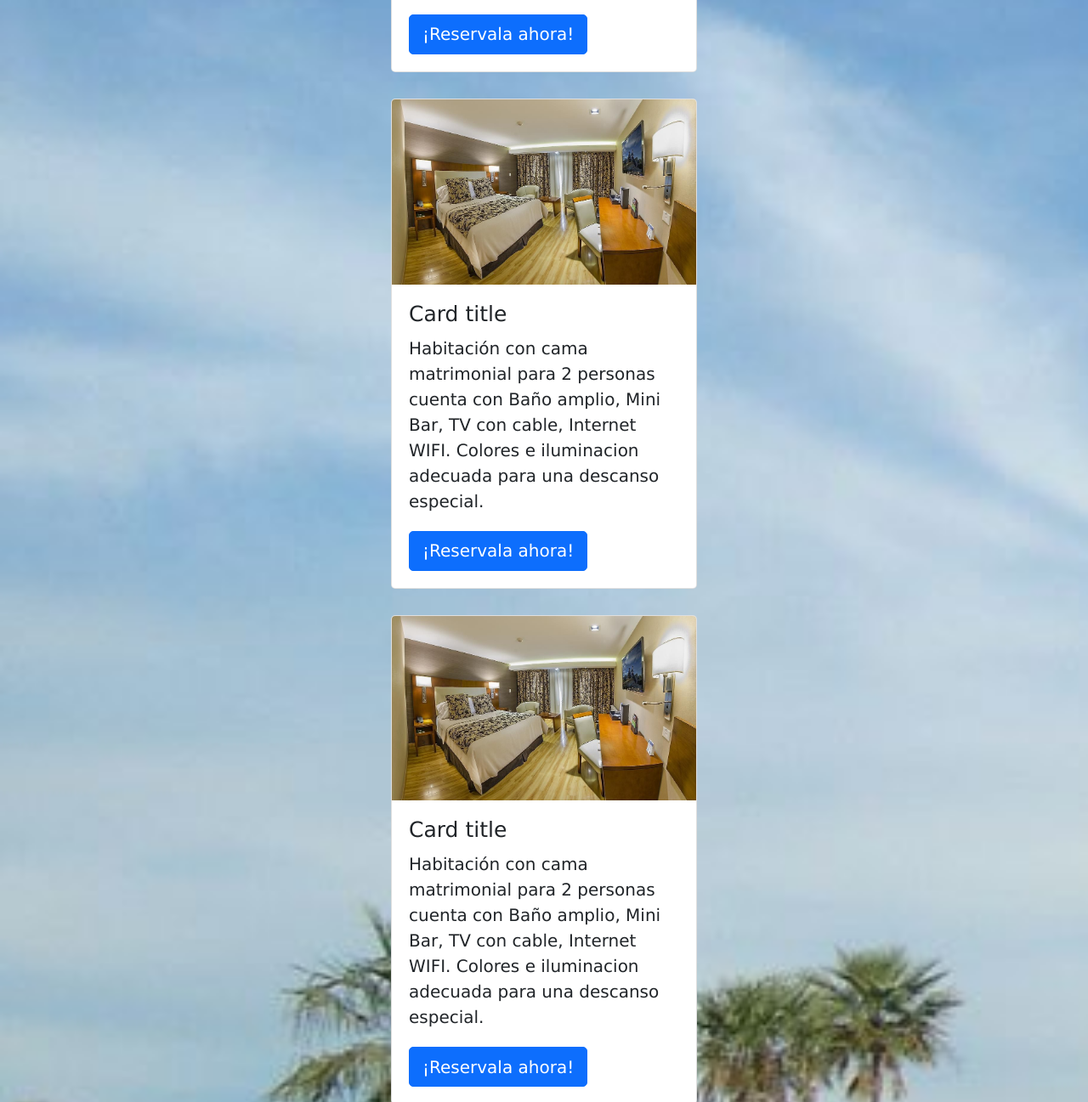
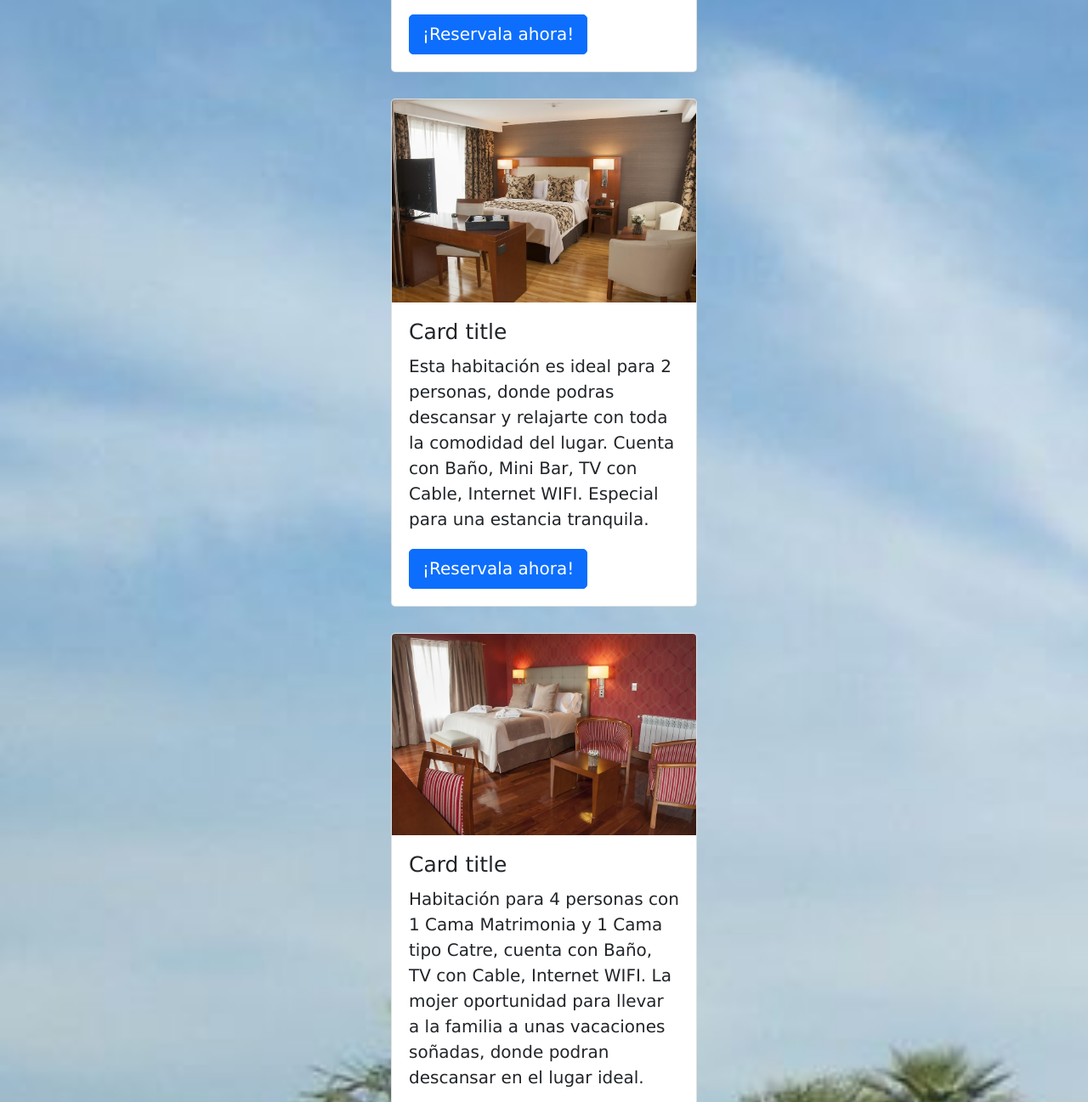
Before and after one commit to CarlosSandrin/PreEntrega3, a plain HTML site: page paginas/habitaciones.html in a window 1280 px wide. Shown: the part 683-1980 px from the top of the page at 85% size. Drawn offline with Linux system fonts and the light colour scheme.

Commit message:
Ultima carga

```diff
--- a/paginas/habitaciones.html
+++ b/paginas/habitaciones.html
@@ -63,28 +63,28 @@
           </div>
 
           <div class="card" style="width: 18rem;">
-            <img src="../images/Habitacion1.jpg" class="card-img-top" alt="...">
+            <img src="../images/Habitacion2.jpg" class="card-img-top" alt="...">
             <div class="card-body">
               <h5 class="card-title">Card title</h5>
-              <p class="card-text">Habitación con cama matrimonial para 2 personas cuenta con Baño amplio, Mini Bar, TV con cable, Internet WIFI. Colores e iluminacion adecuada para una descanso especial.</p>
+              <p class="card-text">Esta habitación es ideal para 2 personas, donde podras descansar y relajarte con toda la comodidad del lugar. Cuenta con Baño, Mini Bar, TV con Cable, Internet WIFI. Especial para una estancia tranquila.</p>
               <a href="#" class="btn btn-primary">¡Reservala ahora!</a>
             </div>
           </div>
 
           <div class="card" style="width: 18rem;">
-            <img src="../images/Habitacion1.jpg" class="card-img-top" alt="...">
+            <img src="../images/Habitacion3.jpg" class="card-img-top" alt="...">
             <div class="card-body">
               <h5 class="card-title">Card title</h5>
-              <p class="card-text">Habitación con cama matrimonial para 2 personas cuenta con Baño amplio, Mini Bar, TV con cable, Internet WIFI. Colores e iluminacion adecuada para una descanso especial.</p>
+              <p class="card-text">Habitación para 4 personas con 1 Cama Matrimonia y 1 Cama tipo Catre, cuenta con Baño, TV con Cable, Internet WIFI. La mojer oportunidad para llevar a la familia a unas vacaciones soñadas, donde podran descansar en el lugar ideal.</p>
               <a href="#" class="btn btn-primary">¡Reservala ahora!</a>
             </div>
           </div>
 
           <div class="card" style="width: 18rem;">
-            <img src="../images/Habitacion1.jpg" class="card-img-top" alt="...">
+            <img src="../images/Habitacio4.jpg" class="card-img-top" alt="...">
             <div class="card-body">
               <h5 class="card-title">Card title</h5>
-              <p class="card-text">Habitación con cama matrimonial para 2 personas cuenta con Baño amplio, Mini Bar, TV con cable, Internet WIFI. Colores e iluminacion adecuada para una descanso especial.</p>
+              <p class="card-text">Habitación para 6 personas, con Cama Matrimonial y 2 Camas estilo Catre, la misma cuenta con Baño, TV con Cable, Internet WIFI. Una oportunidad para escapada con la familia o amigos, a pasar unas hermosas vacaciones o un gran fin de semana de locuras!!</p>
               <a href="#" class="btn btn-primary">¡Reservala ahora!</a>
             </div>
           </div>
```
